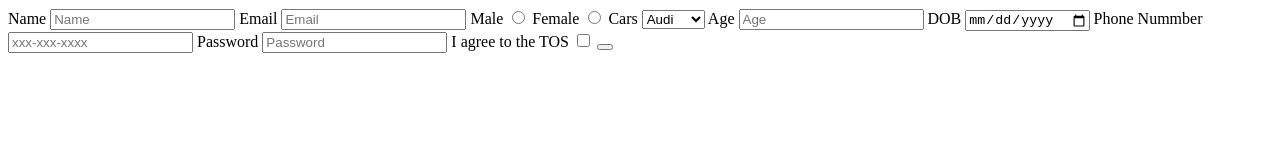
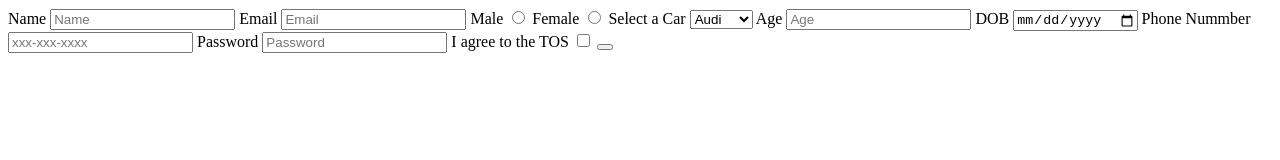
Before and after one commit to acciojob/signup-form-car-puja2318, a website: page main.html in a window 1280 px wide. Drawn offline with Linux system fonts and the light colour scheme.

Commit message:
created a submission

```diff
--- a/main.html
+++ b/main.html
@@ -9,16 +9,16 @@
 <body>
 
   <form method="post">
-	  <lable for='name'>Name</lable>
+	  <lable for="name">Name</lable>
 	  <input type="text" placeholder="Name" id="name" required>
 	   <lable for="email">Email</lable>
 	  <input type="email" placeholder="Email" id="email" required>
 	  <lable for="gender_m">Male</lable>
-	  <input type="radio"  id="gender_m" name="gender" required>
-	     <lable for="gender_f">Female</lable>
+	  <input type="radio" id="gender_m" name="gender" required>
+	  <lable for="gender_f">Female</lable>
 	  <input type="radio"  id="gender_f" name="gender" required>
-	  <label for="cars">Cars</label>
-	  <select type="Car brands" placeholder="--Please choose an option--" id="cars" required>
+	  <label for="cars">Select a Car</label>
+	  <select  placeholder="--Please choose an option--" id="cars" required>
 		  <option>Audi</option>
 		  <option>BMW</option>
 		  <option>Jaguar</option>
```
